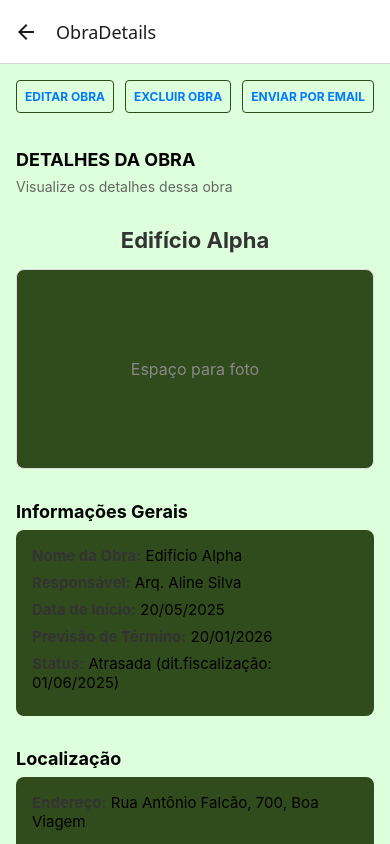
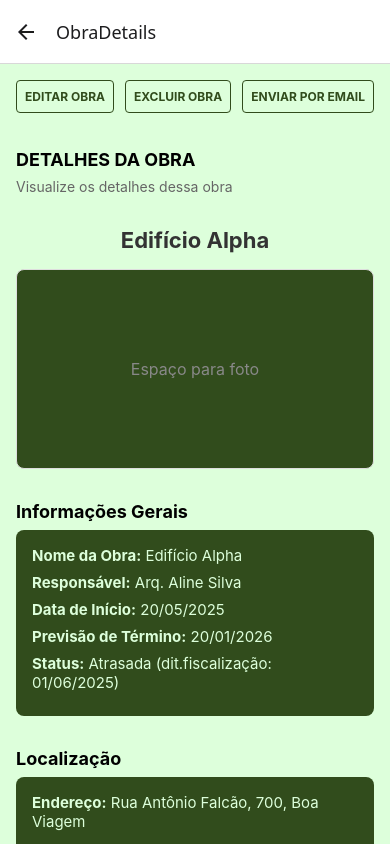
Before and after one commit to stellacarv/obratrack, a React Native app: screen /ObraDetails in a window 390 px wide. Built offline with nearby package versions, Linux system fonts and the light colour scheme.

Commit message:
Alteração dos textos/ index- ObraDetails

```diff
--- a/src/screens/ObraDetails/index.tsx
+++ b/src/screens/ObraDetails/index.tsx
@@ -19,15 +19,15 @@ const ObraDetails = () => {
 
   const fiscalizacoes = [
     {
-      data: '01/05/2025',
-      status: '1m',
+      data: '01/06/2025',
+      status: 'Atrasada',
       descricao: 'Equipamento parado, dificultando o andamento da obra',
       fotos: ['https://www.fiscali.org'],
     },
     {
       data: '31/05/2025',
-      status: '1m',
-      descricao: 'Cima em andamento, regular',
+      status: 'Em dia',
+      descricao: 'Obra em andamento, regular',
       fotos: ['https://www.fiscali.org'],
     },
   ];
@@ -101,7 +101,7 @@ const ObraDetails = () => {
 
       {/* Fiscalizações */}
       <Text style={styles.sectionTitle}>FISCALIZAÇÕES</Text>
-      <Text style={styles.sectionSubtitle}>Visualize os últimos fiscalizações realizadas</Text>
+      <Text style={styles.sectionSubtitle}>Visualize as últimas fiscalizações realizadas</Text>
 
       {fiscalizacoes.map((fiscalizacao, index) => (
         <View key={index} style={styles.fiscalizacaoContainer}>
--- a/src/screens/ObraDetails/style.ts
+++ b/src/screens/ObraDetails/style.ts
@@ -18,7 +18,7 @@ const styles = StyleSheet.create({
     borderRadius: 4,
   },
   headerButtonText: {
-    color: '#007AFF',
+    color: '#314C1C',
     fontSize: 12,
     fontWeight: 'bold',
   },
@@ -67,11 +67,12 @@ const styles = StyleSheet.create({
   },
   infoLabel: {
     fontWeight: 'bold',
-    color: '#333',
+    color: '#ddffdb',
   },
   infoText: {
     marginBottom: 8,
     fontSize: 15,
+    color: "#ddffdb"
   },
   mapaButton: {
     padding: 12,
@@ -85,7 +86,7 @@ const styles = StyleSheet.create({
     fontWeight: 'bold',
   },
   fiscalizacaoContainer: {
-    backgroundColor: '314C1C',
+    backgroundColor: '#314C1C',
     padding: 16,
     borderRadius: 8,
     marginBottom: 16,
```
